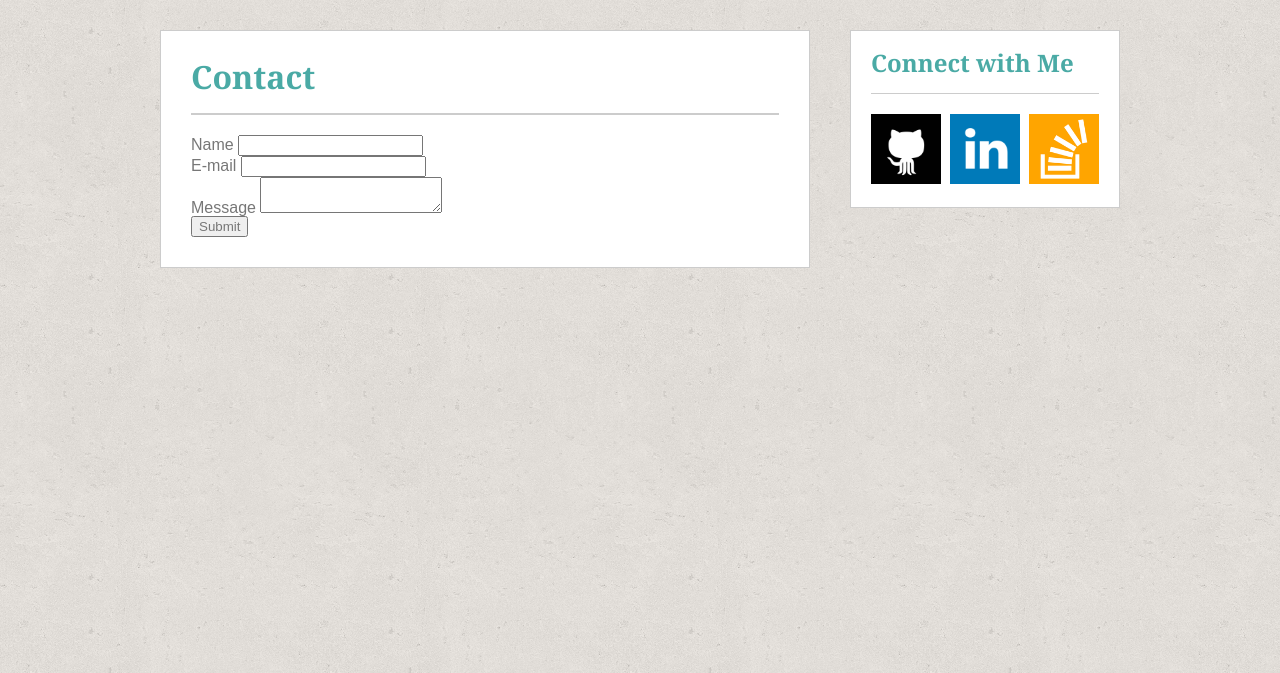
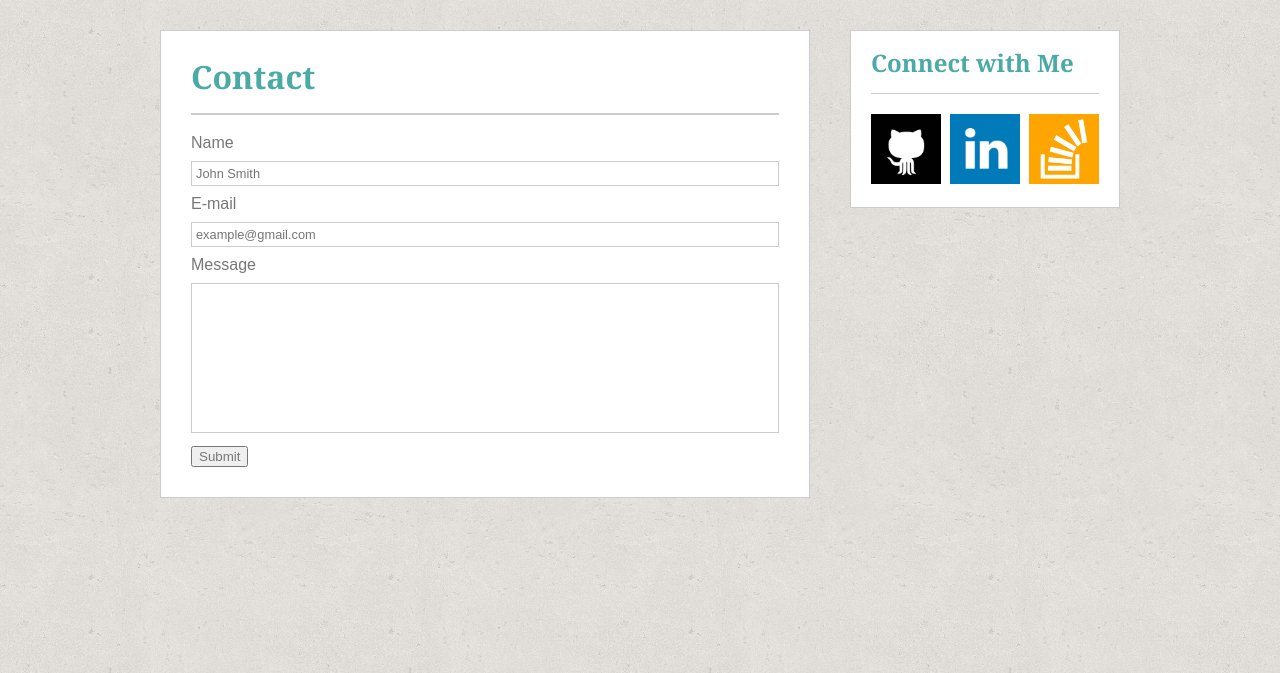
Before and after one commit to a-ashbeck/Basic-Portfolio, a PHP site: page /contact.html in a window 1280 px wide. Shown: the part 60-733 px from the top of the page. Run offline with PHP 8.4, Linux system fonts and the light colour scheme.

Commit message:
Add style to contact form

```diff
--- a/assets/css/style.css
+++ b/assets/css/style.css
@@ -157,3 +157,31 @@ a h1 {
       -ms-transform: rotate(360deg);
           transform: rotate(360deg);
 }
+
+textarea {
+    width: 100%;
+    height: 150px;
+    padding: 4px;
+    resize: none;
+    margin: 10px 0px;
+    border: 1px solid #cccccc;
+    font-size: 0.8em;
+}
+
+input[type=text], select {
+    width: 100%;
+    padding: 4px;
+    display: inline-block;
+    margin: 10px 0px;
+    border: 1px solid #cccccc;
+    font-size: 0.8em;
+}
+
+input[type=email], select {
+    width: 100%;
+    padding: 4px;
+    display: inline-block;
+    margin: 10px 0px;
+    border: 1px solid #cccccc;
+    font-size: 0.8em;
+}
--- a/contact.html
+++ b/contact.html
@@ -20,11 +20,11 @@
       <form>
           <div>
               <label for="name">Name</label>
-              <input type="text" name="user_name"/>
+              <input type="text" name="user_name" placeholder="John Smith"/>
           </div>
           <div>
               <label for="mail">E-mail</label>
-              <input type="email" name="user_mail"/>
+              <input type="email" name="user_mail" placeholder="example@gmail.com"/>
           </div>
           <div>
               <label for="message">Message</label>
```
